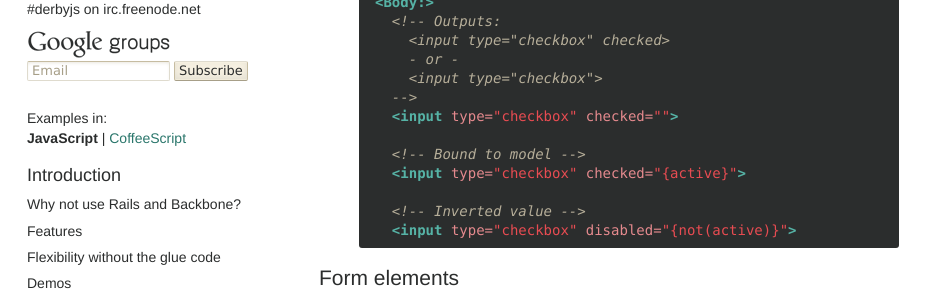
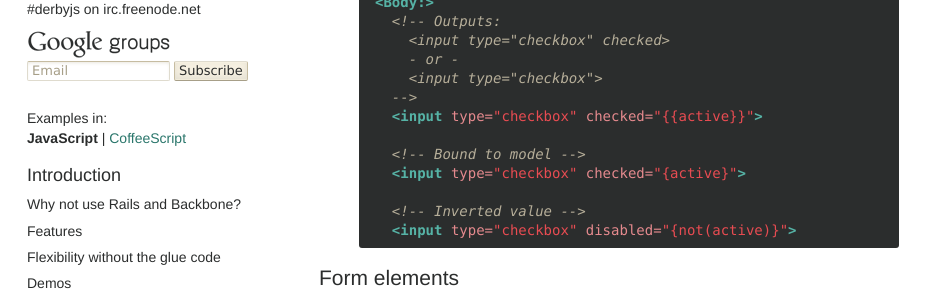
Before and after one commit to derbyjs/derby, a Jekyll site: the page built from index.md, in a window 1280 px wide and 900 px high, scrolled down 23890 px. Shown: the part 152-452 px from the top of the window, without its empty margins (0-935 px from the left). Built offline with Jekyll 4.4.1, drawn with Linux system fonts in a browser that asks for light colours.

Commit message:
fix escaping

```diff
--- a/index.md
+++ b/index.md
@@ -1305,7 +1305,7 @@ Boolean attribute values can be inverted via the built-in view helper function `
     - or -
     <input type="checkbox">
   -->
-  <input type="checkbox" checked="{{active}}">
+  <input type="checkbox" checked="{{"{{"}}active}}">
 
   <!-- Bound to model -->
   <input type="checkbox" checked="{active}">
```
